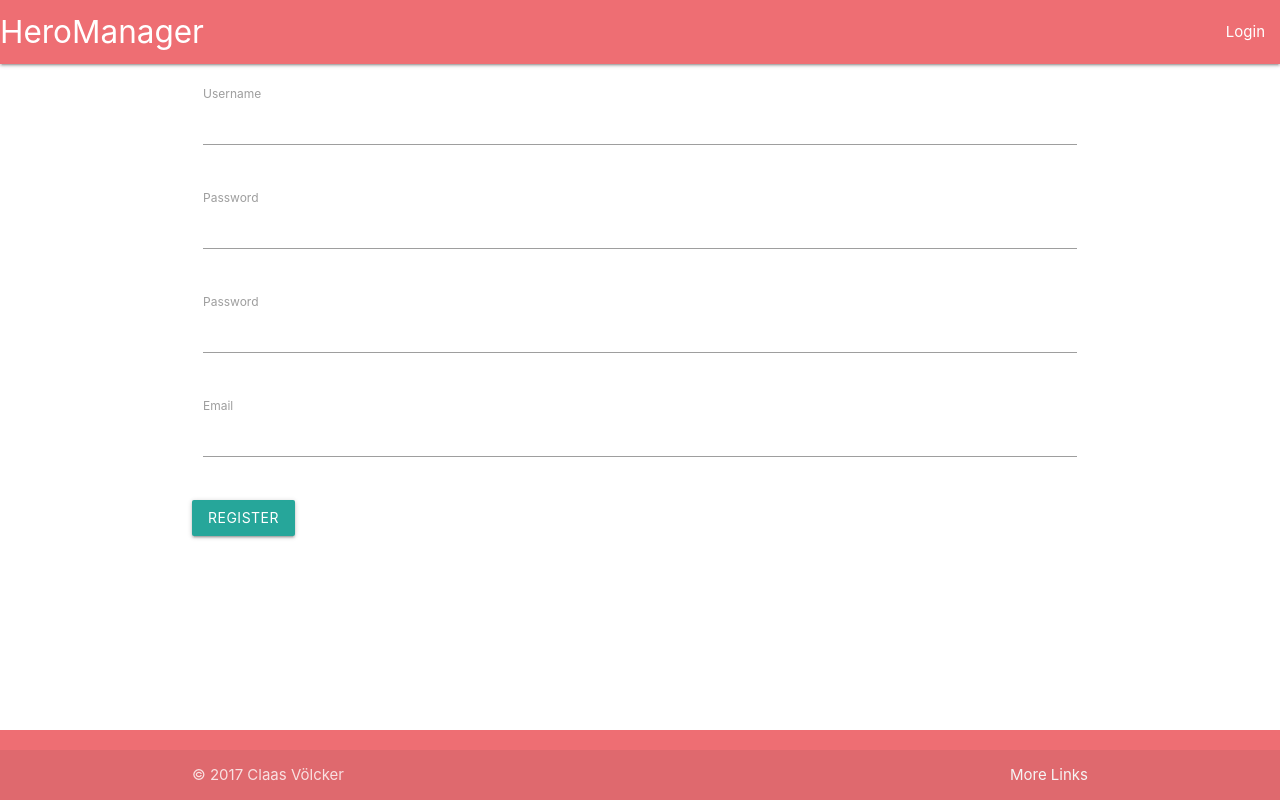
After one commit to cvoelcker/hero-manager, a Django app: page /register in a window 1280 px wide. The commit adds this page. Run offline with Django 3.2, Linux system fonts and the light colour scheme; some libraries are stand-ins or nearby versions.

Commit message:
WiP: Adds registration form
Adds a registration form to create normal user accounts and required
templates.

```diff
--- a/src/hero/models.py
+++ b/src/hero/models.py
@@ -37,7 +37,10 @@ class Hero(models.Model):
     player = models.ForeignKey(User, on_delete = models.CASCADE)
     group = models.ForeignKey(Group, on_delete = models.CASCADE)
 
-    char_sheet = models.TextField()
+    char_sheet = models.TextField(
+        null=True,
+        blank=True
+    )
 
     def __str__(self):
         return self.name
--- a/src/heromanager/settings.py
+++ b/src/heromanager/settings.py
@@ -130,3 +130,5 @@ LOGIN_URL = '/login/'
 LOGIN_REDIRECT_URL = '/home/'
 
 INTERNAL_IPS = ['127.0.0.1', 'localhost', '192.168.0.1']
+
+CSRF_COOKIE_AGE=None
--- a/src/heromanager/templates/base.html
+++ b/src/heromanager/templates/base.html
@@ -6,6 +6,8 @@
     <head>
         <title>HeroManager</title>
 	<link rel="stylesheet" href="{% static "materialize-css/dist/css/materialize.min.css" %}">
+	{% block header-includes %}
+	{% endblock %}
     </head>
 
     <body>
--- /dev/null
+++ b/src/heromanager/templates/registration/registration_form.html
@@ -0,0 +1,81 @@
+{% extends 'base.html' %}
+
+{% block header-includes %}
+<script>
+$(document).ready(function() {
+    Materialize.updateTextFields();
+  });
+</script>
+<script>
+function checkPass()
+{
+    //Store the password field objects into variables ...
+    var pass1 = document.getElementById('pass1');
+    var pass2 = document.getElementById('pass2');
+    //Store the Confimation Message Object ...
+    var message = document.getElementById('confirmMessage');
+    //Set the colors we will be using ...
+    var goodColor = "#66cc66";
+    var badColor = "#ff6666";
+    //Compare the values in the password field
+    //and the confirmation field
+    if(pass1.value == pass2.value){
+        //The passwords match.
+        //Set the color to the good color and inform
+        //the user that they have entered the correct password
+        pass2.style.backgroundColor = goodColor;
+        message.style.color = goodColor;
+        message.innerHTML = "Passwords Match!"
+    }else{
+        //The passwords do not match.
+        //Set the color to the bad color and
+        //notify the user.
+        pass2.style.backgroundColor = badColor;
+        message.style.color = badColor;
+        message.innerHTML = "Passwords Do Not Match!"
+    }
+}
+</script>
+{% endblock %}
+
+{% block title %}Register{% endblock %}
+
+{% block message %}{% endblock %}
+
+{% block content %}
+<div class="container">
+<div class="row"></div>
+    <div class="row" >
+    <form class="col s12" action="{% url 'register' %}" method="post">
+     <div class="row">
+	<div class="input-field col s12">
+          <input name="username" id="username" type="text" class="validate">
+          <label class="active" for="password">Username</label>
+        </div>
+      </div>
+      <div class="row">
+        <div class="input-field col s12">
+          <input name="password1" id="password1" type="password" class="validate">
+          <label class="active" for="password">Password</label>
+        </div>
+      </div>
+      <div class="row">
+        <div class="input-field col s12">
+          <input name="password2" id="password2" type="password" class="validate">
+          <label class="active" for="password">Password</label>
+        </div>
+      </div>
+      <div class="row">
+        <div class="input-field col s12">
+          <input name="email" id="email" type="email" class="validate">
+          <label class="active" for="email">Email</label>
+        </div>
+      </div>
+      <div class="row">
+	<input class="waves-effect waves-light btn" type="submit" value="Register">
+      </div>
+    </form>
+  </div>
+</div>
+
+{% endblock %}
--- /dev/null
+++ b/src/heromanager/templates/registration/registration_unsuccessful.html
@@ -0,0 +1,5 @@
+{% extends '/registration/registration_form.html' %}
+
+{% block message%}
+This was unsuccessful
+{% endblock %}
--- a/src/heromanager/urls.py
+++ b/src/heromanager/urls.py
@@ -17,11 +17,13 @@ from django.conf.urls import url, include
 from django.contrib import admin
 from django.contrib.auth import views as auth_views
 from . import settings
+from . import views
 
 urlpatterns = [
     url(r'^admin/', admin.site.urls),
     url('^', include('django.contrib.auth.urls')),
-    url(r'^logout/$', auth_views.logout, name='logout'),
+    url(r'^register', views.register, name="register"),
+    url(r'^register_unsuccessfull', views.register),
     url(r'^home/', include('hero.urls')),
 ]
 
--- a/src/heromanager/views.py
+++ b/src/heromanager/views.py
@@ -0,0 +1,22 @@
+from django.shortcuts import render
+from django.urls import reverse
+from django.http import HttpResponseRedirect
+from django.contrib.auth.forms import UserCreationForm
+from django.views.decorators.csrf import csrf_exempt
+
+
+@csrf_exempt
+def register(request, success=True):
+    if request.method == 'POST':
+        print("POSTING {}\n\n\n\n\n\n\n\n\n\n".format(request.POST))
+        form = UserCreationForm(request.POST)
+        if form.is_valid():
+            form.save()
+            return HttpResponseRedirect(reverse('hero:home'))
+        return HttpResponseRedirect('register')
+
+    if success:
+        template = 'registration/registration_form.html'
+    else:
+        template = 'registration/registration_unsuccessful.html'
+    return render(request, template, {})
```
Also changed, not shown: src/hero/migrations/0003_auto_20170808_1624.py (added), src/heromanager/templates/registration/registration_complete.html (added).
